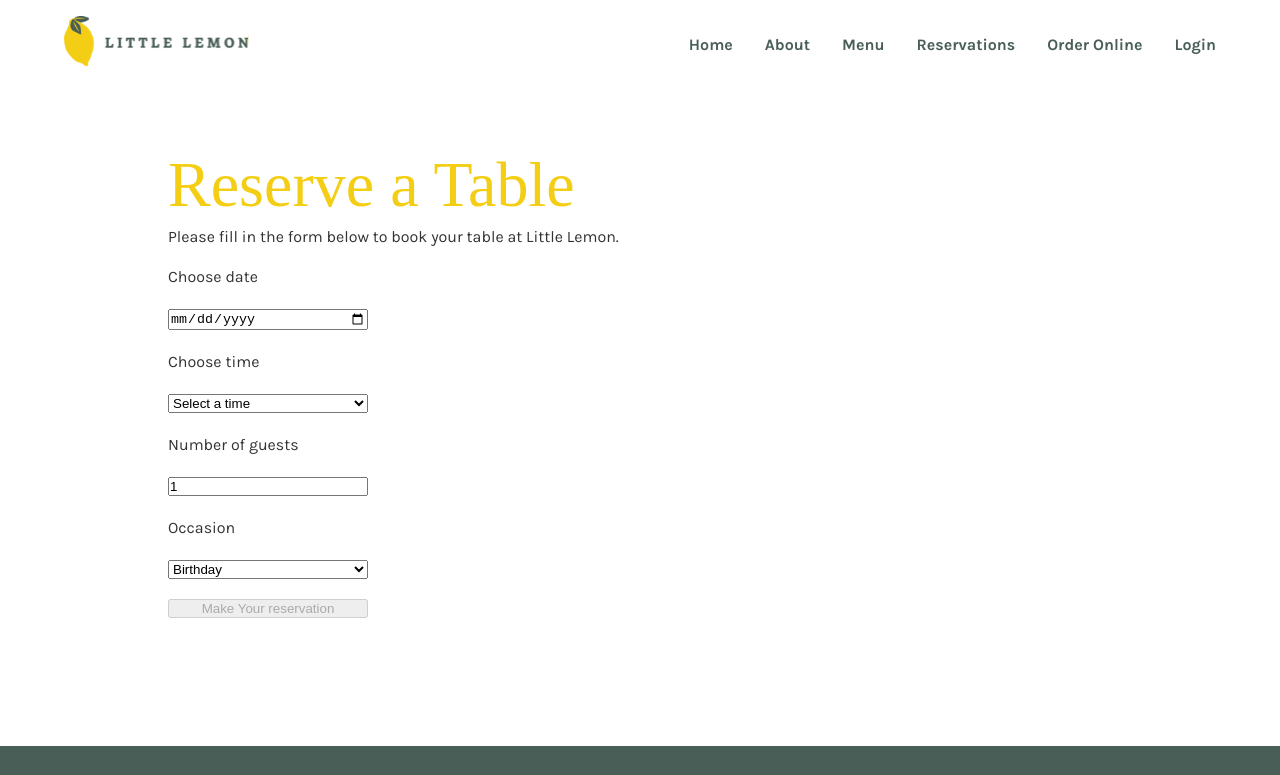
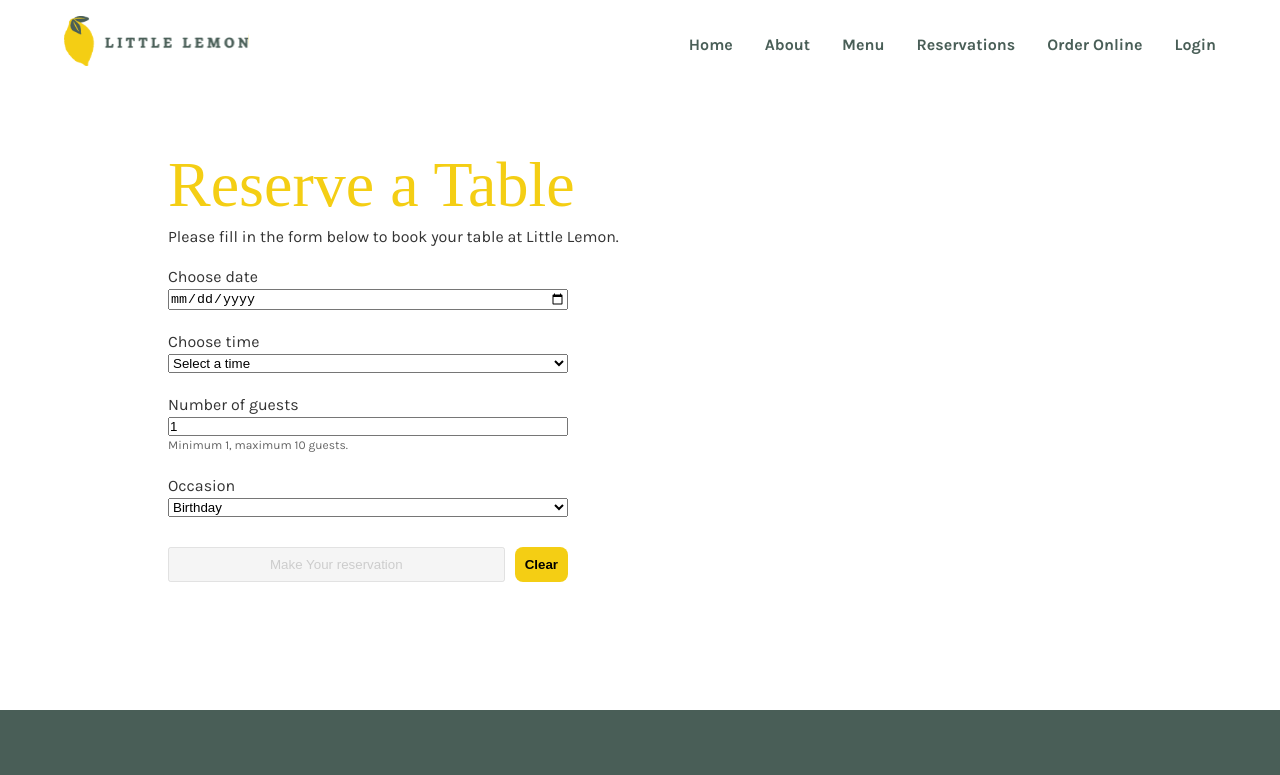
Before and after one commit to haajilari/little-lemon-capstone-project, a React (Create React App) app: page /booking in a window 1280 px wide. Shown: the top 775 px of the page. Built offline with nearby package versions, Linux system fonts and the light colour scheme; a web font is replaced by a local one.

Commit message:
Heuristic Corrections - Tab 1

```diff
--- a/src/App.css
+++ b/src/App.css
@@ -229,6 +229,16 @@ footer a {
   text-decoration: none;
 }
 
+.input-error {
+  border: 2px solid red;
+  background-color: #ffe6e6;
+}
+
+input:focus,
+select:focus {
+  outline: 2px solid var(--primary-yellow);
+  border-radius: 4px;
+}
 /* --- Responsiveness --- */
 @media (max-width: 992px) {
   .hero-section {
--- a/src/components/BookingForm.js
+++ b/src/components/BookingForm.js
@@ -5,6 +5,10 @@ const BookingForm = ({ availableTimes, dispatch, submitForm }) => {
   const [time, setTime] = useState("");
   const [guests, setGuests] = useState(1);
   const [occasion, setOccasion] = useState("Birthday");
+  const [isLoading, setIsLoading] = useState(false); // 1. Visibility of System Status
+
+  // 2. Error prevention: Calculate today's date for 'min' attribute
+  const today = new Date().toISOString().split("T")[0];
 
   const isDateValid = date !== "";
   const isTimeValid = time !== "";
@@ -20,38 +24,60 @@ const BookingForm = ({ availableTimes, dispatch, submitForm }) => {
     dispatch({ type: "UPDATE_TIMES", payload: selectedDate });
   };
 
+  const handleClear = () => {
+    // 3. User control and freedom: Allow user to reset form
+    setDate("");
+    setTime("");
+    setGuests(1);
+    setOccasion("Birthday");
+  };
+
   const handleSubmit = (e) => {
     e.preventDefault();
     if (isValid) {
+      setIsLoading(true);
+      setTimeout(() => {
         const formData = { date, time, guests, occasion };
         submitForm(formData);
+        setIsLoading(false);
+      }, 1000);
     }
   };
 
   return (
     <form
       onSubmit={handleSubmit}
-      style={{ display: "grid", maxWidth: "200px", gap: "20px" }}
+      style={{ display: "grid", maxWidth: "400px", gap: "20px" }} // Widened for better layout
       aria-label="Booking Form"
     >
+      {/* Date Field */}
+      <div style={{ display: "flex", flexDirection: "column" }}>
         <label htmlFor="res-date">Choose date</label>
         <input
           type="date"
           id="res-date"
           value={date}
+          min={today} // Prevent past dates
           onChange={handleDateChange}
           required
-        aria-label="Choose date"
           aria-required="true"
+          className={!isDateValid && date !== "" ? "input-error" : ""}
         />
+        {!isDateValid && date !== "" && (
+          <span style={{ color: "red", fontSize: "12px" }}>
+            Please select a valid date.
+          </span>
+        )}
+      </div>
 
+      {/* Time Field */}
+      <div style={{ display: "flex", flexDirection: "column" }}>
         <label htmlFor="res-time">Choose time</label>
         <select
           id="res-time"
           value={time}
           onChange={(e) => setTime(e.target.value)}
           required
-        aria-label="Choose time"
           aria-required="true"
         >
           <option value="" disabled>
@@ -63,7 +89,10 @@ const BookingForm = ({ availableTimes, dispatch, submitForm }) => {
             </option>
           ))}
         </select>
+      </div>
 
+      {/* Guests Field */}
+      <div style={{ display: "flex", flexDirection: "column" }}>
         <label htmlFor="guests">Number of guests</label>
         <input
           type="number"
@@ -74,29 +103,58 @@ const BookingForm = ({ availableTimes, dispatch, submitForm }) => {
           value={guests}
           onChange={(e) => setGuests(e.target.value)}
           required
-        aria-label="Number of guests"
           aria-required="true"
         />
+        <span style={{ fontSize: "12px", color: "#666" }}>
+          Minimum 1, maximum 10 guests.
+        </span>
+      </div>
 
+      {/* Occasion Field */}
+      <div style={{ display: "flex", flexDirection: "column" }}>
         <label htmlFor="occasion">Occasion</label>
         <select
           id="occasion"
           value={occasion}
           onChange={(e) => setOccasion(e.target.value)}
           required
-        aria-label="Occasion"
         >
           <option>Birthday</option>
           <option>Anniversary</option>
           <option>Date Night</option>
         </select>
+      </div>
 
+      {/* Buttons Container */}
+      <div style={{ display: "flex", gap: "10px", marginTop: "10px" }}>
         <input
           type="submit"
-        value="Make Your reservation"
-        disabled={!isValid}
+          value={isLoading ? "Processing..." : "Make Your reservation"}
+          disabled={!isValid || isLoading}
           aria-label="Make Your reservation"
+          style={{
+            flex: 1,
+            cursor: isValid ? "pointer" : "not-allowed",
+            opacity: isValid ? 1 : 0.6,
+          }}
         />
+
+        <button
+          type="button"
+          onClick={handleClear}
+          style={{
+            padding: "10px",
+            backgroundColor: "#f4ce14",
+            border: "none",
+            borderRadius: "8px",
+            fontWeight: "bold",
+            cursor: "pointer",
+          }}
+          aria-label="Reset Form"
+        >
+          Clear
+        </button>
+      </div>
     </form>
   );
 };
--- a/src/components/ConfirmedBooking.js
+++ b/src/components/ConfirmedBooking.js
@@ -1,13 +1,21 @@
 import React from "react";
+import { Link } from "react-router-dom"; // Import Link
 
 const ConfirmedBooking = ({ bookingData }) => {
   if (!bookingData) {
+    const storedData = localStorage.getItem("bookings");
+    if (storedData) {
+      bookingData = JSON.parse(storedData);
+    } else {
       return (
-      <div className="confirmation-page">
-        <h2>Loading...</h2>
-        <p>Or no booking data found.</p>
+        <div className="confirmation-page" style={{ padding: "40px" }}>
+          <h2>No booking found.</h2>
+          <Link to="/booking" className="button-primary">
+            Go to Reservation
+          </Link>
         </div>
       );
+    }
   }
 
   return (
@@ -15,6 +23,7 @@ const ConfirmedBooking = ({ bookingData }) => {
       className="confirmation-page"
       style={{ textAlign: "center", padding: "40px 20px" }}
     >
+      <div style={{ maxWidth: "600px", margin: "0 auto" }}>
         <h1 style={{ color: "#495E57" }}>Booking Confirmed!</h1>
         <h2 style={{ color: "#F4CE14" }}>Thank you for your reservation.</h2>
         <p>We look forward to welcoming you to Little Lemon.</p>
@@ -25,22 +34,42 @@ const ConfirmedBooking = ({ bookingData }) => {
             marginTop: "30px",
             border: "1px solid #ddd",
             padding: "20px",
-          display: "inline-block",
+            borderRadius: "16px",
+            backgroundColor: "#fff",
+            boxShadow: "0 4px 8px rgba(0,0,0,0.1)",
           }}
         >
           <h3>Your Reservation Details:</h3>
-        <p>
+          <ul style={{ listStyle: "none", padding: 0 }}>
+            <li style={{ margin: "10px 0" }}>
               <strong>Date:</strong> {bookingData.date}
-        </p>
-        <p>
+            </li>
+            <li style={{ margin: "10px 0" }}>
               <strong>Time:</strong> {bookingData.time}
-        </p>
-        <p>
+            </li>
+            <li style={{ margin: "10px 0" }}>
               <strong>Number of Guests:</strong> {bookingData.guests}
-        </p>
-        <p>
+            </li>
+            <li style={{ margin: "10px 0" }}>
               <strong>Occasion:</strong> {bookingData.occasion}
-        </p>
+            </li>
+          </ul>
+        </div>
+
+        {/* Navigation back to home */}
+        <div style={{ marginTop: "40px" }}>
+          <Link
+            to="/"
+            className="button-primary"
+            style={{
+              textDecoration: "none",
+              color: "black",
+              fontWeight: "bold",
+            }}
+          >
+            Back to Home
+          </Link>
+        </div>
       </div>
     </div>
   );
```
Lines whose indentation alone changed are shown as unchanged.
